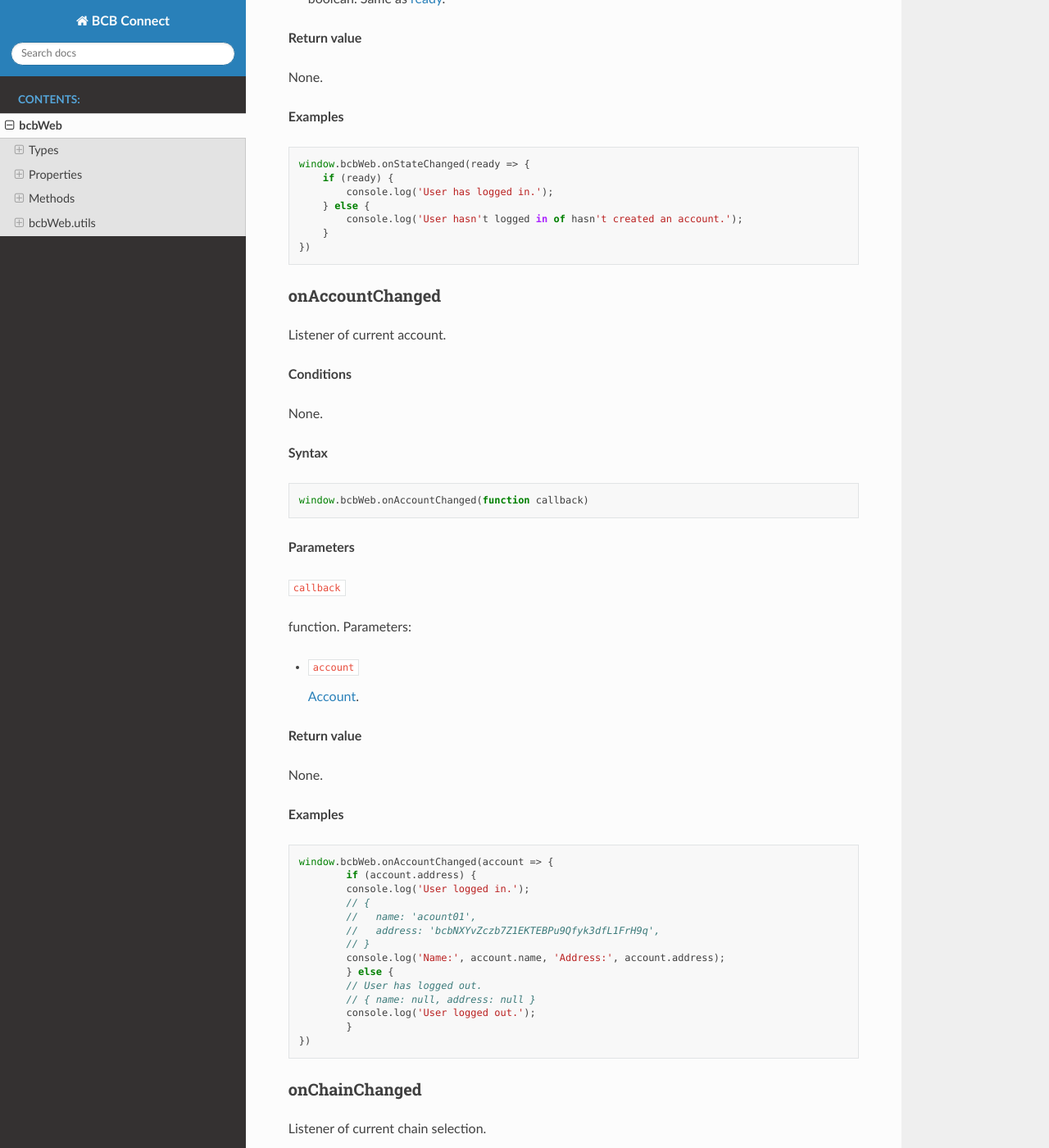
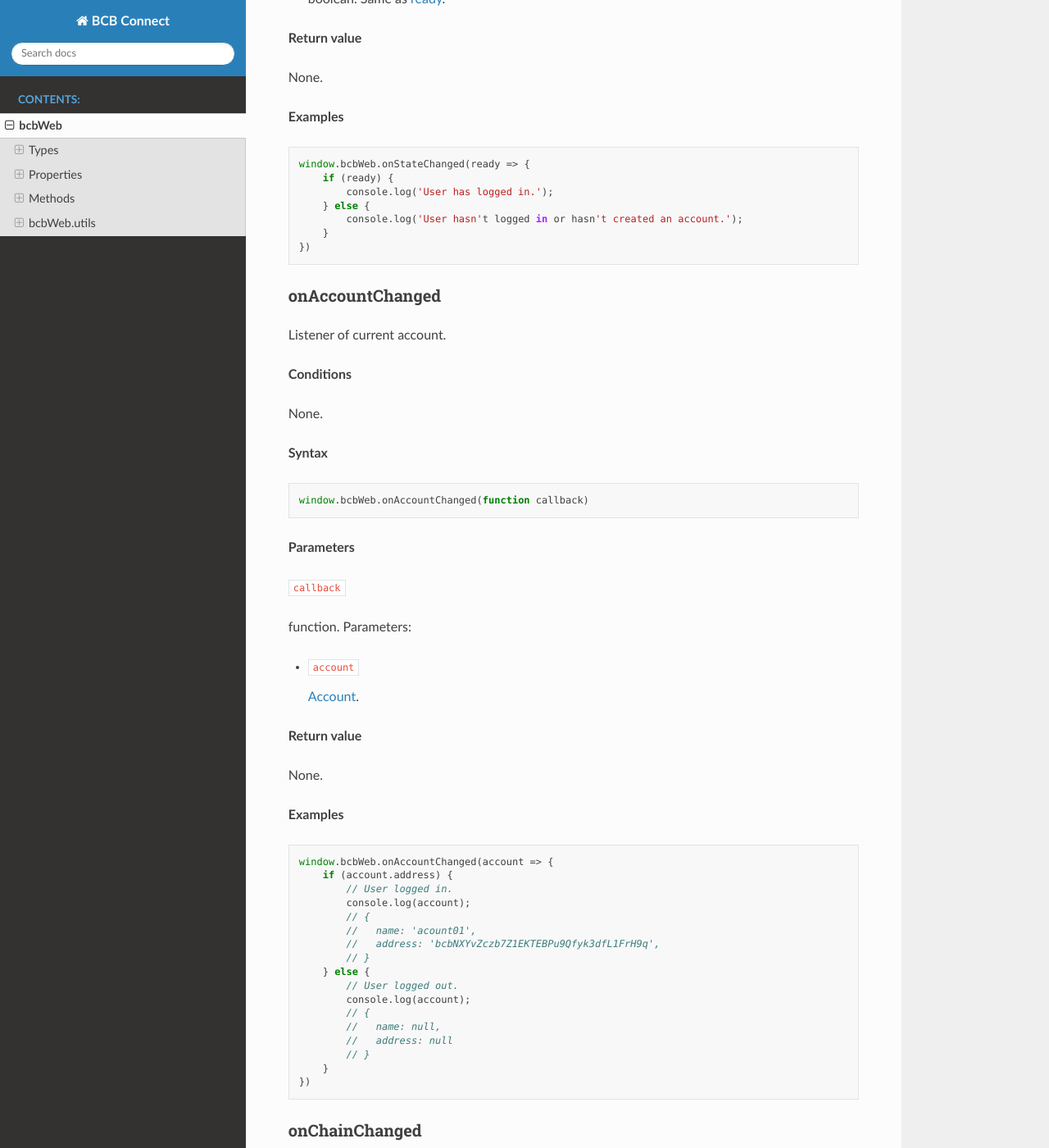
Before and after one commit to bcbwallet/bcbconnect, a Sphinx documentation site: the page built from docs/source/web_api.md, in a window 1280 px wide and 1400 px high, scrolled down 3860 px. Shown: the whole window at 82% size. Built offline with Sphinx 7.4.7 and the Read the Docs theme 2.0.0, drawn with Linux system fonts in a browser that asks for light colours; some of the changed text lies outside the part shown.

Commit message:
update doc

````diff
--- a/docs/source/web_api.md
+++ b/docs/source/web_api.md
@@ -59,7 +59,6 @@ This module provides web API of BCB Wallet Extension。
   All of these will be converted to `Transfer(types.Address,bn.Number)`
   internally to compute function signature.
 
-
   - bvm method prototype
 
   Same as Ethereum solidity.
@@ -201,7 +200,7 @@ window.bcbWeb.onStateChanged(ready => {
     if (ready) {
         console.log('User has logged in.');
     } else {
-        console.log('User hasn't logged in of hasn't created an account.');
+        console.log('User hasn't logged in or hasn't created an account.');
     }
 })
 ```
@@ -238,18 +237,21 @@ None.
 
 ```javascript
 window.bcbWeb.onAccountChanged(account => {
-	if (account.address) {
-        console.log('User logged in.');
+    if (account.address) {
+        // User logged in.
+        console.log(account);
         // {
         //   name: 'acount01',
         //   address: 'bcbNXYvZczb7Z1EKTEBPu9Qfyk3dfL1FrH9q',
-    	// }
-        console.log('Name:', account.name, 'Address:', account.address);
-	} else {
-        // User has logged out.
-        // { name: null, address: null }
-        console.log('User logged out.');
-	}
+        // }
+    } else {
+        // User logged out.
+        console.log(account);
+        // {
+        //   name: null,
+        //   address: null
+        // }
+    }
 })
 ```
 
@@ -521,7 +524,6 @@ let transaction = {
     "nonce": "100",
     // Optional
     "note": "2transfers",
-
     "gasLimit": "25000",
     "calls": [{
         "type": "standard",
@@ -761,7 +763,7 @@ BCB address.
 
 ```javascript
 let address =
-	window.bcbWeb.utils.ethToBcbAddress("0xec21c4c98e76cd193f8dae1c2983d3697544d01e")
+  window.bcbWeb.utils.ethToBcbAddress("0xec21c4c98e76cd193f8dae1c2983d3697544d01e")
 console.log(address)
 // "bcbNXYvZczb7Z1EKTEBPu9Qfyk3dfL1FrH9q"
 
@@ -770,7 +772,6 @@ window.bcbWeb.utils.ethToBcbAddress("0xec21c4c98e76cd193f8dae1c2983d3697544d01e"
 
 window.bcbWeb.utils.ethToBcbAddress("0xec21c4c98e76cd193f8dae1c2983d3697544d01e", {network: 'bcb', chain: 'xx'})
 // "bcb[xx]NXYvZczb7Z1EKTEBPu9Qfyk3dfL1FrH9q"
-
 ```
 
 ### bcbToEthAddress
@@ -803,15 +804,13 @@ Ethereum address.
 
 ```javascript
 let ethAddress =
-	window.bcbWeb.utils.bcbToEthAddress("bcbNXYvZczb7Z1EKTEBPu9Qfyk3dfL1FrH9q");
+  window.bcbWeb.utils.bcbToEthAddress("bcbNXYvZczb7Z1EKTEBPu9Qfyk3dfL1FrH9q");
 console.log(ethAddress)
 // "0xec21c4c98e76cd193f8dae1c2983d3697544d01e"
-
 
 window.bcbWeb.utils.bcbToEthAddress("bcbNXYvZczb7Z1EKTEBPu9Qfyk3dfL1FrH9q", {network: 'bcb', chain: 'bcb'})
 // "0xec21c4c98e76cd193f8dae1c2983d3697544d01e"
 
 window.bcbWeb.utils.bcbToEthAddress("bcbNXYvZczb7Z1EKTEBPu9Qfyk3dfL1FrH9q", {network: 'bcb', chain: 'xx'})
 // Error: Chain id mismatch
-
 ```
````
Also changed, not shown: other parts of docs/source/web_api.md (+3 -2 lines), docs/source/web_api.rst (+63 -111 lines).
